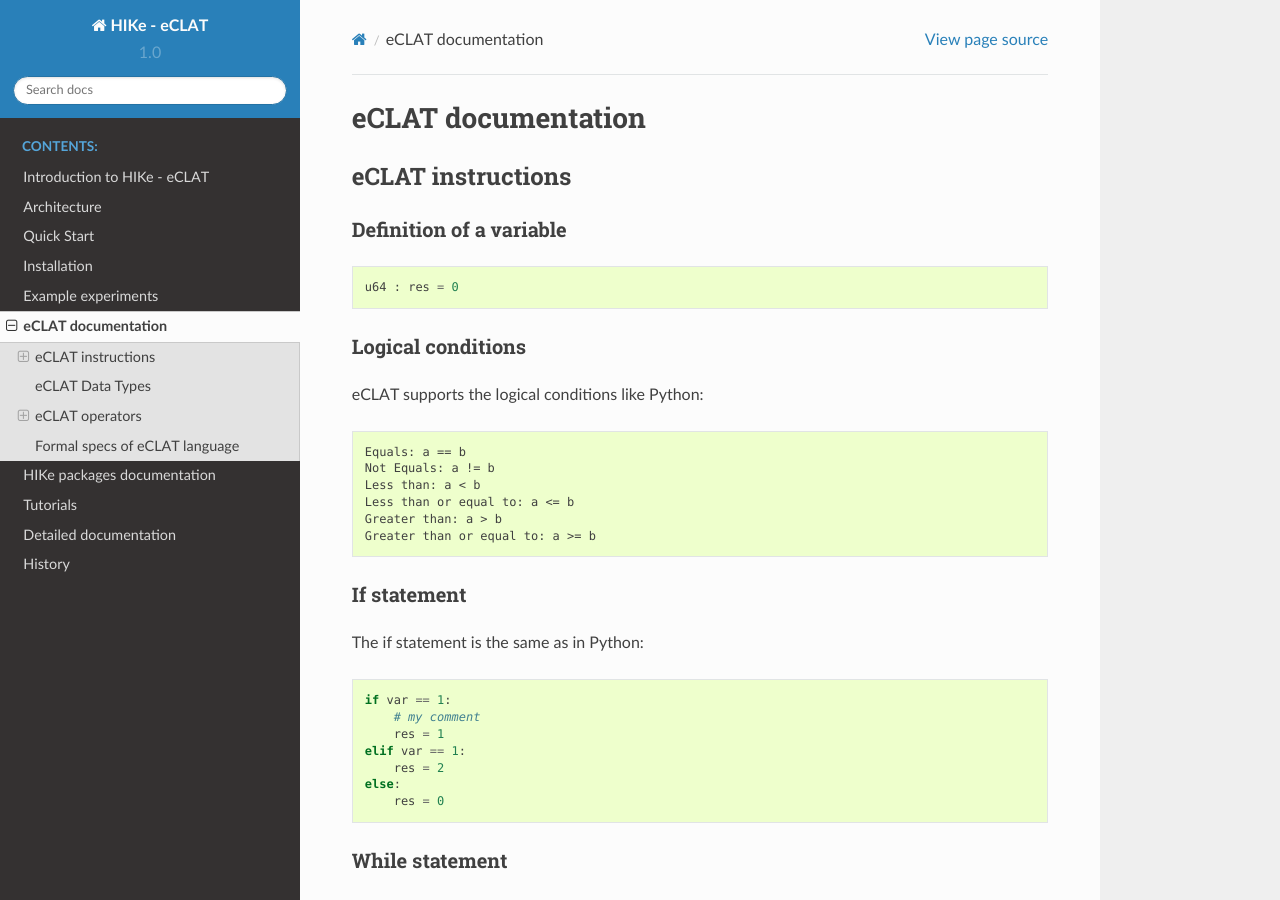
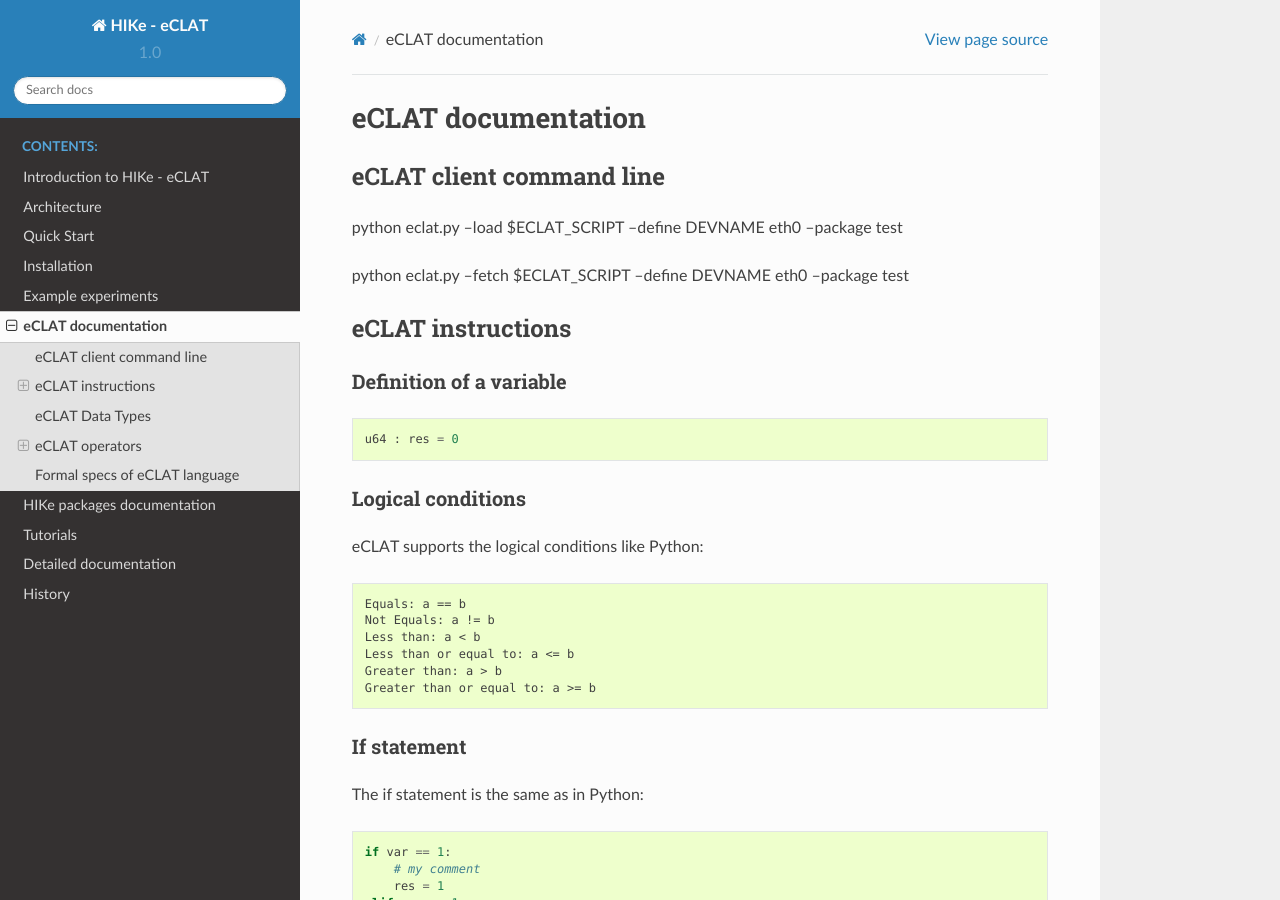
Before and after one commit to hike-eclat/docs, a Sphinx documentation site: the page built from docs/eclat_doc.rst, in a window 1280 px wide and 900 px high. Built offline with Sphinx 7.4.7 and the Read the Docs theme 2.0.0, drawn with Linux system fonts in a browser that asks for light colours; pages that are not in the unit, such as notebooks, are missing from menus.

Commit message:
Update eclat_doc.rst

```diff
--- a/docs/eclat_doc.rst
+++ b/docs/eclat_doc.rst
@@ -1,5 +1,13 @@
 eCLAT documentation
 ===========================
+
+eCLAT client command line
+------------------------------
+
+python eclat.py --load $ECLAT_SCRIPT --define DEVNAME eth0 --package test
+
+python eclat.py --fetch $ECLAT_SCRIPT --define DEVNAME eth0 --package test
+
 
 eCLAT instructions
 ------------------------------
```
